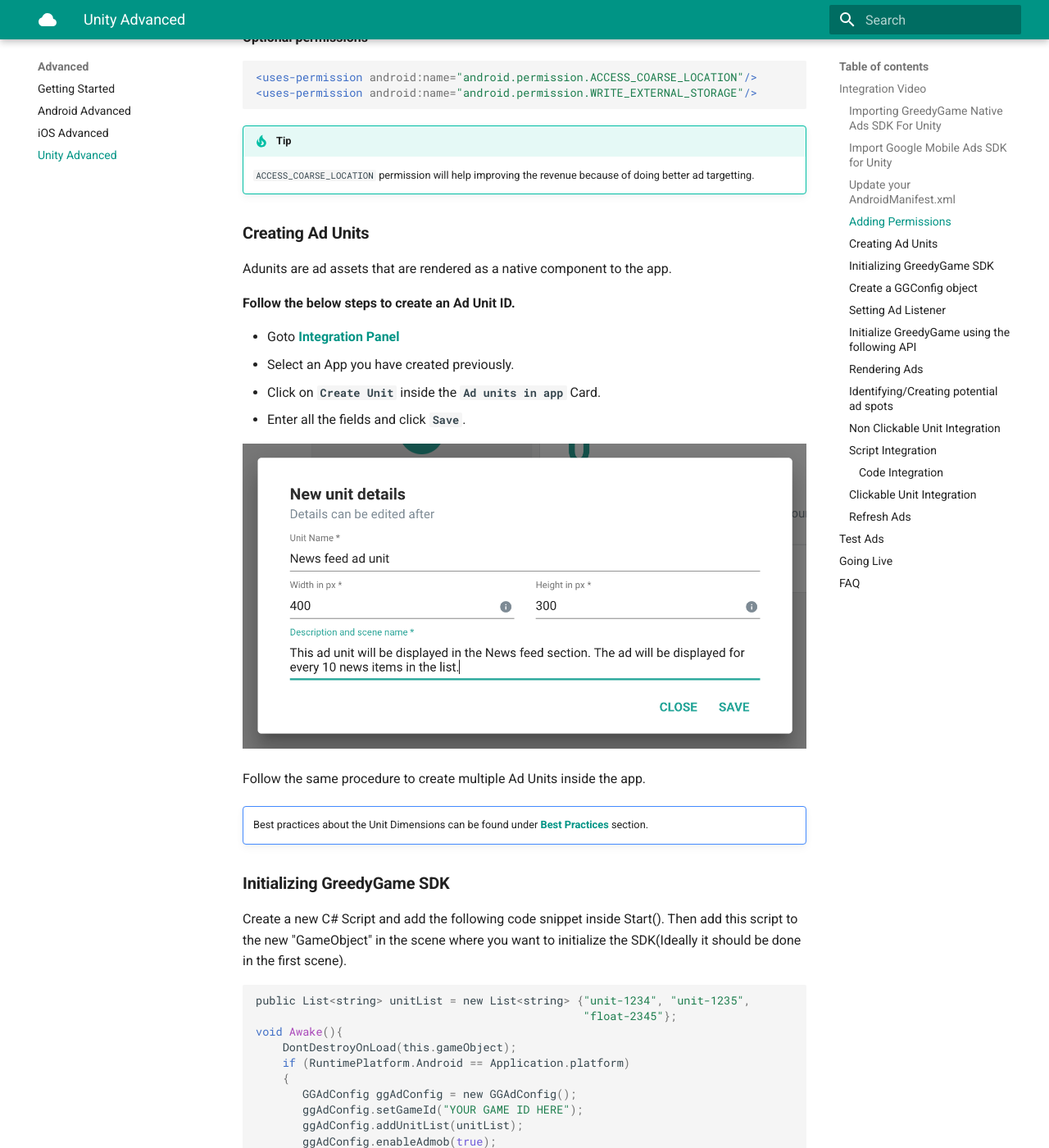
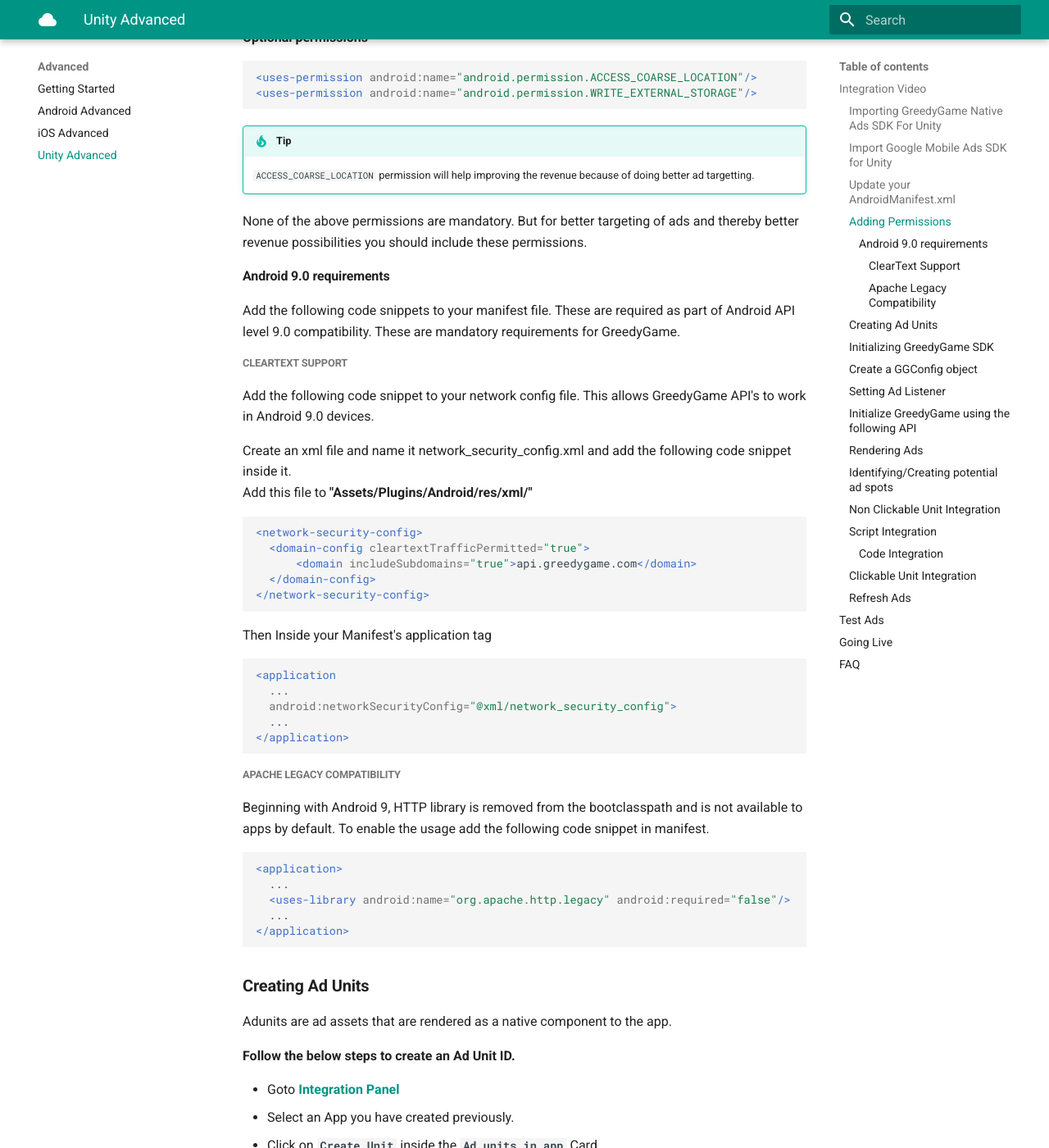
Before and after one commit to GreedyGame/greedygame-docs, an MkDocs documentation site: the page built from docs/unity-advanced.md, in a window 1280 px wide and 1400 px high, scrolled down 2226 px. Shown: the whole window at 82% size. Built offline with MkDocs 1.6.1 and Material for MkDocs 9.7.7, drawn with Linux system fonts in a browser that asks for light colours.

Commit message:
adding support for android9 for greedygame sdk

````diff
--- a/docs/unity-advanced.md
+++ b/docs/unity-advanced.md
@@ -81,6 +81,43 @@
 
 !!! tip
     `ACCESS_COARSE_LOCATION` permission will help improving the revenue because of doing better ad targetting.
+
+None of the above permissions are mandatory. But for better targeting of ads and thereby better revenue possibilities you should include these permissions.<br/>
+
+#### **Android 9.0 requirements**
+Add the following code snippets to your manifest file. These are required as part of Android API level 9.0 compatibility. These are mandatory requirements for GreedyGame.<br/>
+##### **ClearText Support**
+Add the following code snippet to your network config file. This allows GreedyGame API's to work in Android 9.0 devices.<br/>
+
+Create an xml file and name it network_security_config.xml and add the following code snippet inside it.<br/>
+Add this file to **"Assets/Plugins/Android/res/xml/"**
+
+```xml
+<network-security-config>
+  <domain-config cleartextTrafficPermitted="true">
+      <domain includeSubdomains="true">api.greedygame.com</domain>
+  </domain-config>
+</network-security-config>
+```
+Then Inside your Manifest's application tag
+
+```xml
+<application
+  ...
+  android:networkSecurityConfig="@xml/network_security_config">
+  ...
+</application>
+```
+##### **Apache Legacy Compatibility**
+Beginning with Android 9, HTTP library is removed from the bootclasspath and is not available to apps by default. To enable the usage add the following code snippet in manifest.
+
+```xml
+<application>
+  ...
+  <uses-library android:name="org.apache.http.legacy" android:required="false"/>
+  ...
+</application>
+```
 
 ### **Creating Ad Units**
 Adunits are ad assets that are rendered as a native component to the app.
````
